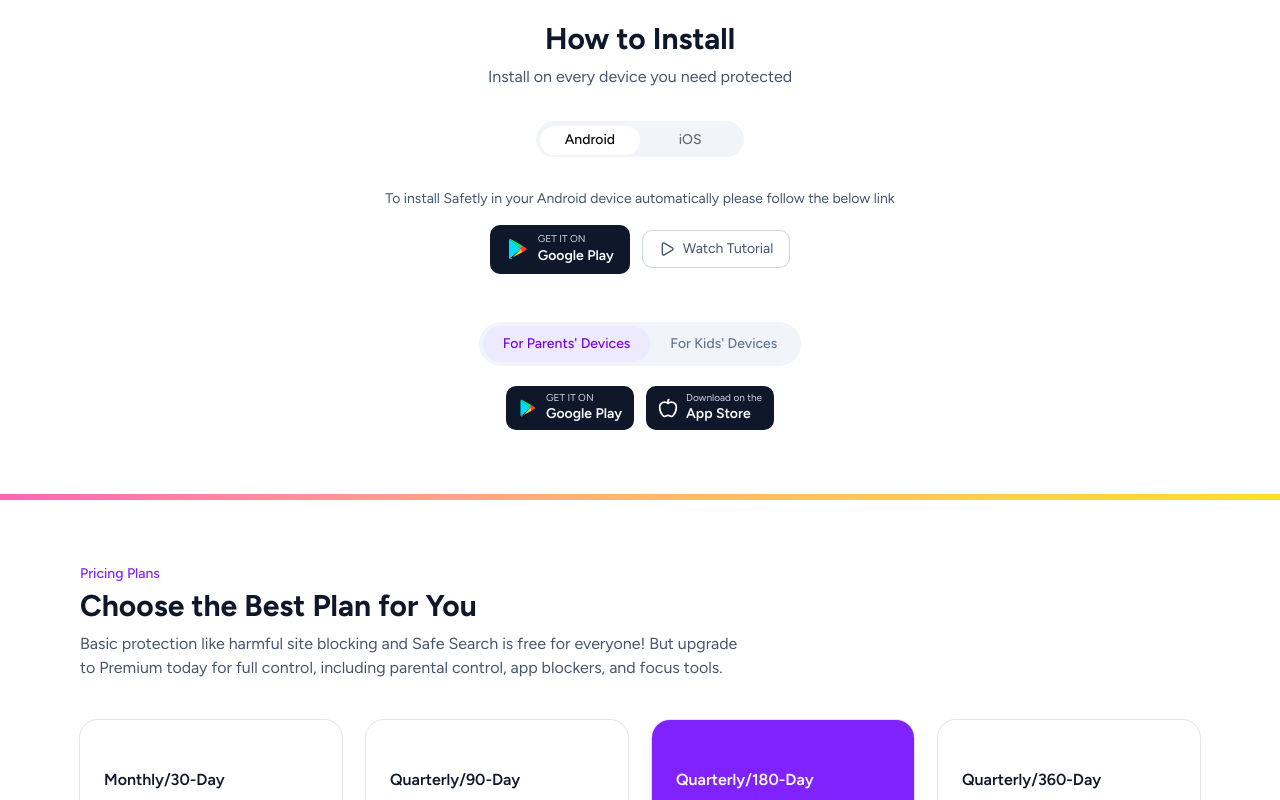
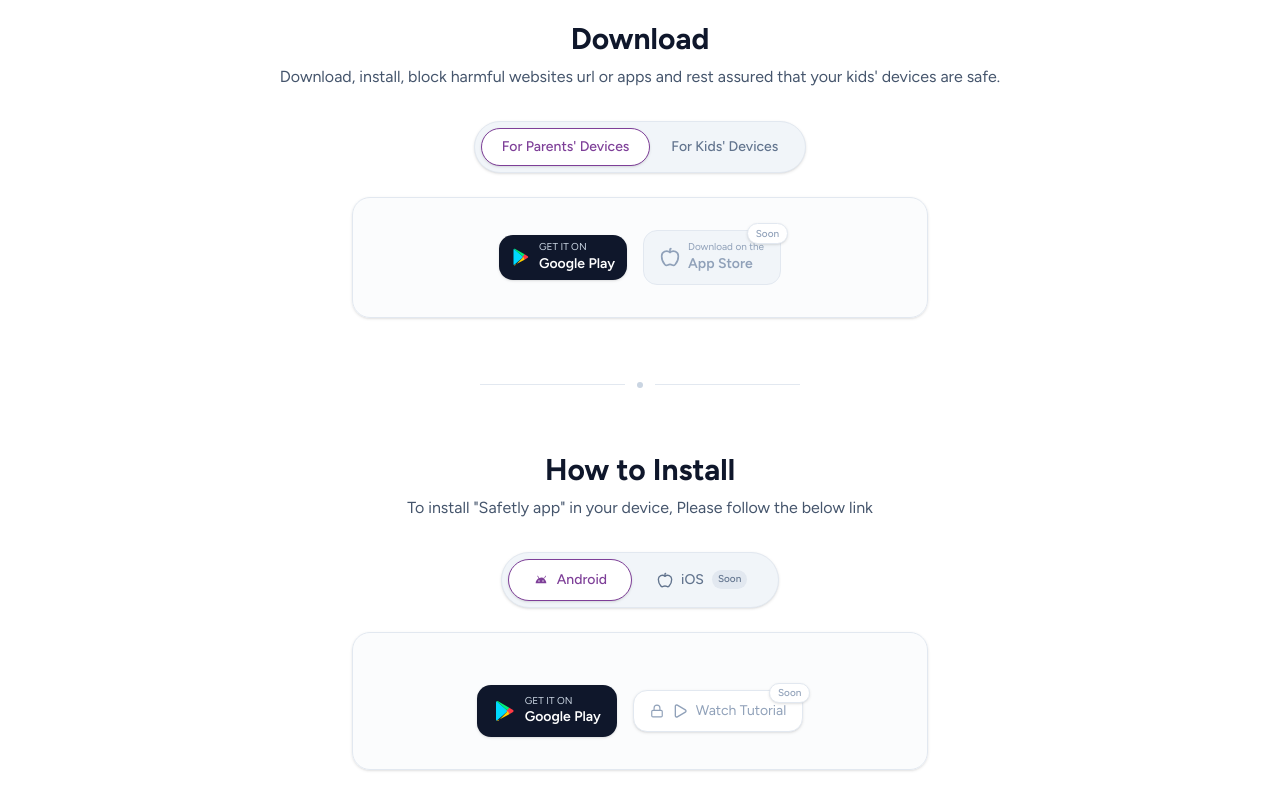
Before and after one commit to safetlyapp/safetly, a Next.js app: page / in a window 1280 px wide. Shown: the part 1400-2200 px from the top of the page. Built offline with nearby package versions, Linux system fonts and the light colour scheme.

Commit message:
[UPDATED] download

```diff
--- a/src/components/home/HowToInstall.tsx
+++ b/src/components/home/HowToInstall.tsx
@@ -1,83 +1,35 @@
 "use client";
 
 import { useState } from "react";
-import { Tabs, TabsList, TabsTrigger, TabsContent } from "@/components/ui/tabs";
-import { Play, Apple } from "lucide-react";
+import { Dialog, DialogContent, DialogTitle } from "@/components/ui/dialog";
+import { Play, Apple, Lock } from "lucide-react";
 import { cn } from "@/lib/utils";
+import Link from "next/link";
 
 export default function HowToInstall() {
   const [audience, setAudience] = useState<"parents" | "kids">("parents");
+  const [platform, setPlatform] = useState<"android" | "ios">("android");
 
   return (
     <section id="how-to-install" className="mx-auto max-w-4xl px-4 py-16 text-center">
+      {/* Parents / Kids devices */}
+      <div>
         <h2 className="text-2xl font-bold text-slate-900 md:text-3xl">
-        How to Install
+          Download
         </h2>
         <p className="mt-2 text-slate-600">
-        Install on every device you need protected
+          Download, install, block harmful websites url or apps and rest
+          assured that your kids&apos; devices are safe.
         </p>
 
-      <Tabs defaultValue="android" className="mt-8">
-        <TabsList className="mx-auto grid w-fit grid-cols-2 rounded-full bg-slate-100 p-1">
-          <TabsTrigger
-            value="android"
-            className="rounded-full px-6 data-[state=active]:bg-violet-100 data-[state=active]:text-violet-700"
-          >
-            Android
-          </TabsTrigger>
-          <TabsTrigger
-            value="ios"
-            className="rounded-full px-6 data-[state=active]:bg-slate-900 data-[state=active]:text-white"
-          >
-            iOS
-          </TabsTrigger>
-        </TabsList>
-
-        <TabsContent value="android" className="mt-6">
-          <p className="text-sm text-slate-600">
-            To install Safetly in your Android device automatically please
-            follow the below link
-          </p>
-
-          <div className="mt-4 flex flex-wrap items-center justify-center gap-3">
-            <StoreBadge
-              href="https://play.google.com/store/search?q=parental+control&c=apps"
-              icon={<PlayStoreIcon className="h-6 w-6" />}
-              line1="GET IT ON"
-              line2="Google Play"
-            />
-            <WatchTutorialButton />
-          </div>
-        </TabsContent>
-
-        <TabsContent value="ios" className="mt-6">
-          <p className="text-sm text-slate-600">
-            To install Safetly on your iOS device, download it from the App
-            Store
-          </p>
-
-          <div className="mt-4 flex flex-wrap items-center justify-center gap-3">
-            <StoreBadge
-              href="https://mysite.app/apkdownload"
-              icon={<Apple className="h-6 w-6" />}
-              line1="Download on the"
-              line2="App Store"
-            />
-            <WatchTutorialButton />
-          </div>
-        </TabsContent>
-      </Tabs>
-
-      {/* Parents / Kids devices */}
-      <div className="mt-12">
-        <div className="mx-auto flex w-fit rounded-full bg-slate-100 p-1">
+        <div className="mx-auto mt-8 flex w-fit rounded-full border border-slate-200 bg-slate-100 p-1.5 shadow-sm">
           <button
             onClick={() => setAudience("parents")}
             className={cn(
-              "rounded-full px-5 py-2 text-sm font-medium transition-colors",
+              "rounded-full border px-5 py-2 text-sm font-medium transition-all duration-200",
               audience === "parents"
-                ? "bg-violet-100 text-violet-700"
-                : "text-slate-500"
+                ? "border-secondary bg-white text-accent-foreground shadow-sm"
+                : "border-transparent text-slate-500 hover:text-slate-700"
             )}
           >
             For Parents&apos; Devices
@@ -85,42 +37,41 @@
           <button
             onClick={() => setAudience("kids")}
             className={cn(
-              "rounded-full px-5 py-2 text-sm font-medium transition-colors",
+              "rounded-full border px-5 py-2 text-sm font-medium transition-all duration-200",
               audience === "kids"
-                ? "bg-violet-100 text-violet-700"
-                : "text-slate-500"
+                ? "border-secondary bg-white text-accent-foreground shadow-sm"
+                : "border-transparent text-slate-500 hover:text-slate-700"
             )}
           >
             For Kids&apos; Devices
           </button>
         </div>
 
-        <div className="mt-5 flex flex-wrap items-center justify-center gap-3">
+        <div className="mx-auto mt-6 max-w-xl rounded-2xl border border-slate-200 bg-slate-50/60 p-8 shadow-sm">
+          <div className="flex flex-wrap items-center justify-center gap-4">
             {audience === "parents" ? (
               <>
                 <StoreBadge
-                href="https://play.google.com/store/search?q=parental+control&c=apps"
+                  href="/"
                   icon={<PlayStoreIcon className="h-5 w-5" />}
                   line1="GET IT ON"
                   line2="Google Play"
                   size="sm"
                 />
-              <StoreBadge
-                href="https://mysite.app/apkdownload"
+                <LockedBadge
                   icon={<Apple className="h-5 w-5" />}
                   line1="Download on the"
                   line2="App Store"
-                size="sm"
                 />
               </>
             ) : (
               <>
-              <ComingSoonBadge
+                <LockedBadge
                   icon={<PlayStoreIcon className="h-5 w-5" />}
                   line1="GET IT ON"
                   line2="Google Play"
                 />
-              <ComingSoonBadge
+                <LockedBadge
                   icon={<Apple className="h-5 w-5" />}
                   line1="Download on the"
                   line2="App Store"
@@ -129,6 +80,77 @@
             )}
           </div>
         </div>
+      </div>
+
+      {/* section divider */}
+      <div className="mx-auto my-16 flex max-w-xs items-center gap-3">
+        <span className="h-px flex-1 bg-slate-200" />
+        <span className="h-1.5 w-1.5 rounded-full bg-slate-300" />
+        <span className="h-px flex-1 bg-slate-200" />
+      </div>
+
+      <h2 className="text-2xl font-bold text-slate-900 md:text-3xl">
+        How to Install
+      </h2>
+      <p className="mt-2 text-slate-600">
+        To install &quot;Safetly app&quot; in your device, Please follow the below link
+      </p>
+
+      <div className="mx-auto mt-8 flex w-fit rounded-full border border-slate-200 bg-slate-100 p-1.5 shadow-sm">
+        <button
+          onClick={() => setPlatform("android")}
+          className={cn(
+            "flex items-center gap-2 rounded-full border px-6 py-2.5 text-sm font-medium transition-all duration-200",
+            platform === "android"
+              ? "border-secondary bg-white text-accent-foreground shadow-sm"
+              : "border-transparent text-slate-500 hover:text-slate-700"
+          )}
+        >
+          <AndroidGlyph className="h-4 w-4" />
+          Android
+        </button>
+        <button
+          onClick={() => setPlatform("ios")}
+          className={cn(
+            "flex items-center gap-2 rounded-full border px-6 py-2.5 text-sm font-medium transition-all duration-200",
+            platform === "ios"
+              ? "border-secondary bg-white text-accent-foreground shadow-sm"
+              : "border-transparent text-slate-500 hover:text-slate-700"
+          )}
+        >
+          <Apple className="h-4 w-4" />
+          iOS
+          <span className="rounded-full bg-slate-200 px-1.5 py-0.5 text-[10px] font-medium text-slate-500">
+            Soon
+          </span>
+        </button>
+      </div>
+
+      {platform === "android" ? (
+        <div className="mx-auto mt-6 max-w-xl rounded-2xl border border-slate-200 bg-slate-50/60 p-8 shadow-sm">
+          <div className="mt-5 flex flex-wrap items-center justify-center gap-4">
+            <StoreBadge
+              // href="https://play.google.com/store/search?q=parental+control&c=apps"
+              href="/"
+              icon={<PlayStoreIcon className="h-6 w-6" />}
+              line1="GET IT ON"
+              line2="Google Play"
+            />
+            <WatchTutorialButton />
+          </div>
+        </div>
+      ) : (
+        <div className="mx-auto mt-6 max-w-xl rounded-2xl border border-slate-200 bg-slate-50/60 p-8 shadow-sm">
+          <div className="mt-5 flex flex-wrap items-center justify-center gap-4">
+            <LockedBadge
+              icon={<Apple className="h-5 w-5" />}
+              line1="Download on the"
+              line2="App Store"
+            />
+            <WatchTutorialButton />
+          </div>
+        </div>
+      )}
     </section>
   );
 }
@@ -147,13 +169,13 @@
   size?: "sm" | "md";
 }) {
   return (
-    <a
+    <Link
       href={href}
-      target="_blank"
-      rel="noreferrer"
+      // target="_blank"
+      // rel="noreferrer"
       className={cn(
-        "inline-flex items-center gap-2 rounded-lg bg-slate-900 text-white hover:bg-slate-800",
-        size === "sm" ? "px-3 py-1.5" : "px-4 py-2"
+        "inline-flex items-center gap-2 rounded-xl bg-slate-900 text-white shadow-sm transition-all duration-200 hover:-translate-y-0.5 hover:bg-slate-800 hover:shadow-lg",
+        size === "sm" ? "px-3 py-1.5" : "px-4 py-2.5"
       )}
     >
       {icon}
@@ -161,11 +183,12 @@
         <span className="block text-[10px] text-slate-300">{line1}</span>
         <span className="block text-sm font-semibold">{line2}</span>
       </span>
-    </a>
+    </Link>
   );
 }
 
-function ComingSoonBadge({
+/** Locked store badge — same shape as StoreBadge, but visually disabled with a "Soon" ribbon. */
+function LockedBadge({
   icon,
   line1,
   line2,
@@ -175,27 +198,69 @@
   line2: string;
 }) {
   return (
-    <div className="flex flex-col items-center gap-1">
-      <div className="inline-flex items-center gap-2 rounded-lg bg-slate-300 px-3 py-1.5 text-white">
+    <div className="relative inline-flex items-center gap-2 rounded-xl border border-slate-200 bg-slate-100 px-4 py-2.5 text-slate-400">
       {icon}
       <span className="text-left leading-tight">
-          <span className="block text-[10px]">{line1}</span>
+        <span className="block text-[10px] text-slate-400">{line1}</span>
         <span className="block text-sm font-semibold">{line2}</span>
       </span>
-      </div>
-      <span className="rounded border border-slate-300 px-2 py-0.5 text-xs text-slate-400">
-        Coming soon...
+      <span className="absolute -right-2 -top-2 rounded-full border border-slate-200 bg-white px-2 py-0.5 text-[10px] font-medium text-slate-400 shadow-sm">
+        Soon
       </span>
     </div>
   );
 }
 
+/**
+ * Watch Tutorial button + video popup.
+ *
+ * The popup itself (Dialog + YouTube embed) is fully wired up below, but the
+ * trigger is kept `disabled` for now per current requirements. Once the
+ * tutorial video is ready, remove the `disabled` attribute and swap the
+ * locked styling back to the active hover styles — no other changes needed.
+ */
 function WatchTutorialButton() {
+  const [open, setOpen] = useState(false);
+
   return (
-    <button className="inline-flex items-center gap-2 rounded-lg border border-slate-300 px-4 py-2 text-sm text-slate-600 hover:bg-slate-50">
+    <>
+      <button
+        disabled
+        title="Tutorial video coming soon"
+        onClick={() => setOpen(true)}
+        className="relative inline-flex cursor-not-allowed items-center gap-2 rounded-xl border border-slate-200 bg-white px-4 py-2.5 text-sm text-slate-400 shadow-sm"
+      >
+        <Lock className="h-3.5 w-3.5" />
         <Play className="h-4 w-4" />
         Watch Tutorial
+        <span className="absolute -right-2 -top-2 rounded-full border border-slate-200 bg-white px-2 py-0.5 text-[10px] font-medium text-slate-400 shadow-sm">
+          Soon
+        </span>
       </button>
+
+      <Dialog open={open} onOpenChange={setOpen}>
+        <DialogContent className="max-w-2xl">
+          <DialogTitle>App Tutorial</DialogTitle>
+          <div className="aspect-video w-full overflow-hidden rounded-lg bg-black">
+            <iframe
+              className="h-full w-full"
+              src="https://www.youtube.com/embed/VIDEO_ID"
+              title="Safetly Tutorial"
+              allow="accelerometer; autoplay; clipboard-write; encrypted-media; gyroscope; picture-in-picture"
+              allowFullScreen
+            />
+          </div>
+        </DialogContent>
+      </Dialog>
+    </>
+  );
+}
+
+function AndroidGlyph({ className }: { className?: string }) {
+  return (
+    <svg viewBox="0 0 24 24" fill="currentColor" className={className} aria-hidden="true">
+      <path d="M17.6 9.48 19.44 6.3a.5.5 0 0 0-.86-.5l-1.87 3.23a8.9 8.9 0 0 0-7.42 0L7.42 5.8a.5.5 0 1 0-.86.5l1.85 3.18C5.7 11.13 4 13.9 4 17h16c0-3.1-1.7-5.87-4.4-7.52ZM9 14.5a1 1 0 1 1 0-2 1 1 0 0 1 0 2Zm6 0a1 1 0 1 1 0-2 1 1 0 0 1 0 2Z" />
+    </svg>
   );
 }
 
--- /dev/null
+++ b/src/components/ui/dialog.tsx
@@ -0,0 +1,160 @@
+"use client"
+
+import * as React from "react"
+import { Dialog as DialogPrimitive } from "@base-ui/react/dialog"
+
+import { cn } from "@/lib/utils"
+import { Button } from "@/components/ui/button"
+import { HugeiconsIcon } from "@hugeicons/react"
+import { Cancel01Icon } from "@hugeicons/core-free-icons"
+
+function Dialog({ ...props }: DialogPrimitive.Root.Props) {
+  return <DialogPrimitive.Root data-slot="dialog" {...props} />
+}
+
+function DialogTrigger({ ...props }: DialogPrimitive.Trigger.Props) {
+  return <DialogPrimitive.Trigger data-slot="dialog-trigger" {...props} />
+}
+
+function DialogPortal({ ...props }: DialogPrimitive.Portal.Props) {
+  return <DialogPrimitive.Portal data-slot="dialog-portal" {...props} />
+}
+
+function DialogClose({ ...props }: DialogPrimitive.Close.Props) {
+  return <DialogPrimitive.Close data-slot="dialog-close" {...props} />
+}
+
+function DialogOverlay({
+  className,
+  ...props
+}: DialogPrimitive.Backdrop.Props) {
+  return (
+    <DialogPrimitive.Backdrop
+      data-slot="dialog-overlay"
+      className={cn(
+        "fixed inset-0 isolate z-50 bg-black/80 duration-100 supports-backdrop-filter:backdrop-blur-xs data-open:animate-in data-open:fade-in-0 data-closed:animate-out data-closed:fade-out-0",
+        className
+      )}
+      {...props}
+    />
+  )
+}
+
+function DialogContent({
+  className,
+  children,
+  showCloseButton = true,
+  ...props
+}: DialogPrimitive.Popup.Props & {
+  showCloseButton?: boolean
+}) {
+  return (
+    <DialogPortal>
+      <DialogOverlay />
+      <DialogPrimitive.Popup
+        data-slot="dialog-content"
+        className={cn(
+          "fixed top-1/2 left-1/2 z-50 grid w-full max-w-[calc(100%-2rem)] -translate-x-1/2 -translate-y-1/2 gap-6 rounded-4xl bg-popover p-6 text-sm text-popover-foreground ring-1 ring-foreground/5 duration-100 outline-none sm:max-w-md data-open:animate-in data-open:fade-in-0 data-open:zoom-in-95 data-closed:animate-out data-closed:fade-out-0 data-closed:zoom-out-95",
+          className
+        )}
+        {...props}
+      >
+        {children}
+        {showCloseButton && (
+          <DialogPrimitive.Close
+            data-slot="dialog-close"
+            render={
+              <Button
+                variant="ghost"
+                className="absolute top-4 right-4"
+                size="icon-sm"
+              />
+            }
+          >
+            <HugeiconsIcon icon={Cancel01Icon} strokeWidth={2} />
+            <span className="sr-only">Close</span>
+          </DialogPrimitive.Close>
+        )}
+      </DialogPrimitive.Popup>
+    </DialogPortal>
+  )
+}
+
+function DialogHeader({ className, ...props }: React.ComponentProps<"div">) {
+  return (
+    <div
+      data-slot="dialog-header"
+      className={cn("flex flex-col gap-2", className)}
+      {...props}
+    />
+  )
+}
+
+function DialogFooter({
+  className,
+  showCloseButton = false,
+  children,
+  ...props
+}: React.ComponentProps<"div"> & {
+  showCloseButton?: boolean
+}) {
+  return (
+    <div
+      data-slot="dialog-footer"
+      className={cn(
+        "flex flex-col-reverse gap-2 sm:flex-row sm:justify-end",
+        className
+      )}
+      {...props}
+    >
+      {children}
+      {showCloseButton && (
+        <DialogPrimitive.Close render={<Button variant="outline" />}>
+          Close
+        </DialogPrimitive.Close>
+      )}
+    </div>
+  )
+}
+
+function DialogTitle({ className, ...props }: DialogPrimitive.Title.Props) {
+  return (
+    <DialogPrimitive.Title
+      data-slot="dialog-title"
+      className={cn(
+        "font-heading text-base leading-none font-medium",
+        className
+      )}
+      {...props}
+    />
+  )
+}
+
+function DialogDescription({
+  className,
+  ...props
+}: DialogPrimitive.Description.Props) {
+  return (
+    <DialogPrimitive.Description
+      data-slot="dialog-description"
+      className={cn(
+        "text-sm text-muted-foreground *:[a]:underline *:[a]:underline-offset-3 *:[a]:hover:text-foreground",
+        className
+      )}
+      {...props}
+    />
+  )
+}
+
+export {
+  Dialog,
+  DialogClose,
+  DialogContent,
+  DialogDescription,
+  DialogFooter,
+  DialogHeader,
+  DialogOverlay,
+  DialogPortal,
+  DialogTitle,
+  DialogTrigger,
+}
```
Lines whose indentation alone changed are shown as unchanged.
